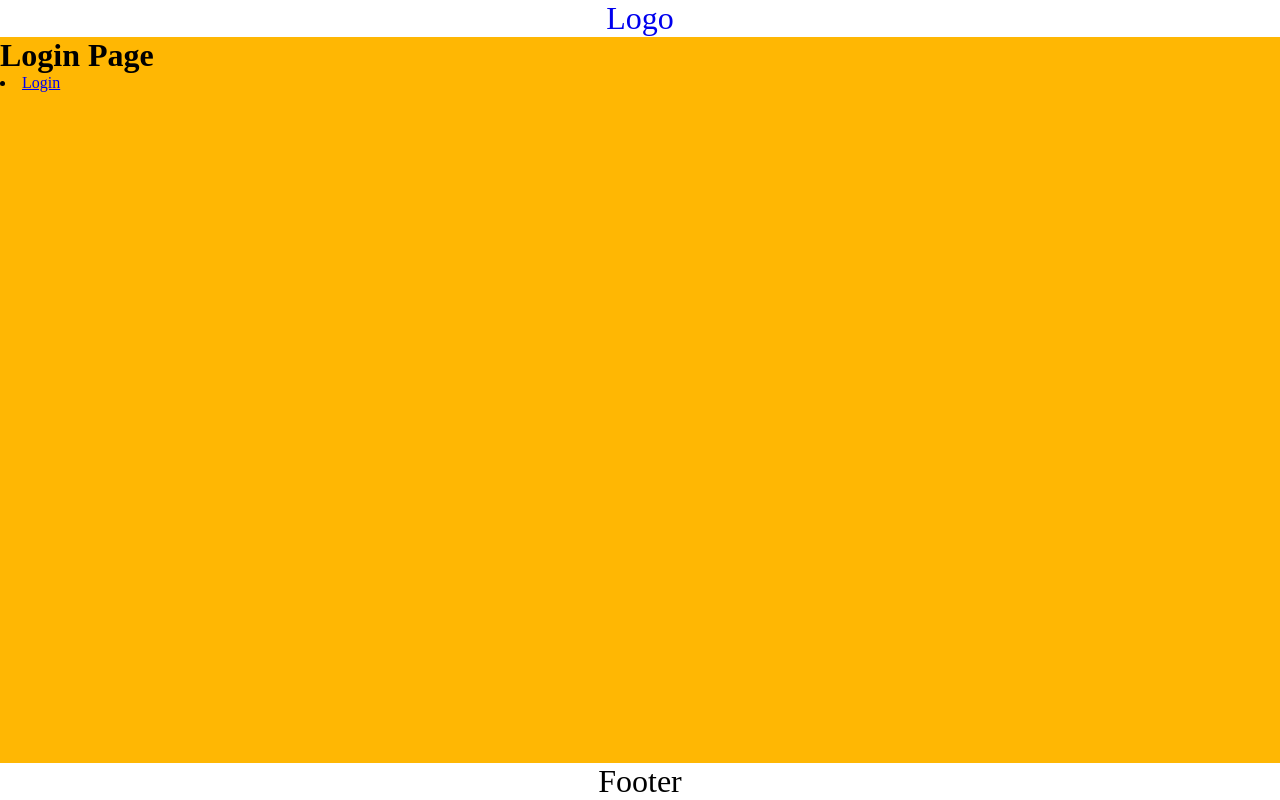
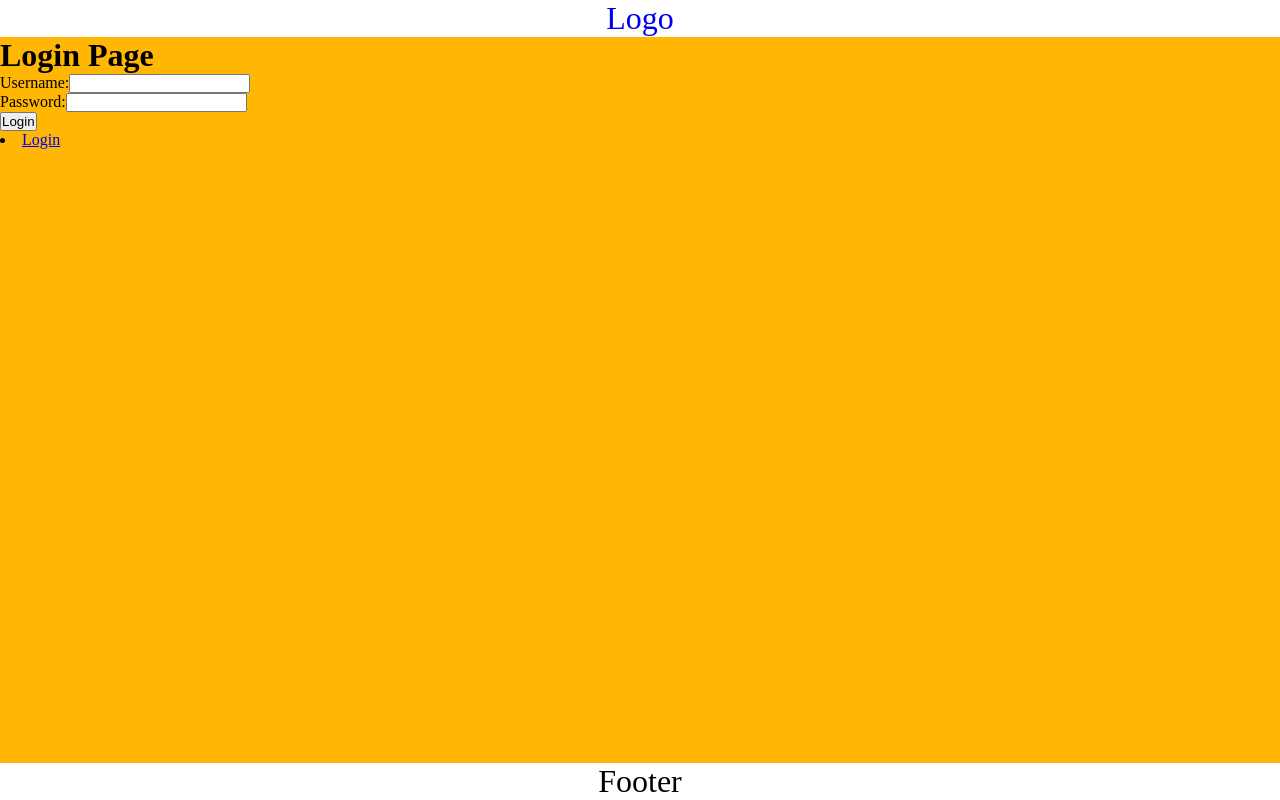
Before and after one commit to AnderDevitt/cafe-app, a React (Create React App) app: page /login in a window 1280 px wide. Built offline with nearby package versions, Linux system fonts and the light colour scheme.

Commit message:
working login form

```diff
--- a/package.json
+++ b/package.json
@@ -7,6 +7,7 @@
     "@testing-library/jest-dom": "^4.2.4",
     "@testing-library/react": "^9.5.0",
     "@testing-library/user-event": "^7.2.1",
+    "axios": "^0.27.2",
     "react": "^18.2.0",
     "react-dom": "^18.2.0",
     "react-router-dom": "^6.3.0",
--- a/src/components/App.js
+++ b/src/components/App.js
@@ -1,4 +1,4 @@
-import React from 'react'
+import React, {useState} from 'react'
 import "../stylesheet.css"
 import {
   BrowserRouter as Router,
--- a/src/components/Login.js
+++ b/src/components/Login.js
@@ -1,11 +1,58 @@
 import React from 'react'
+import { useState } from 'react'
 import { Link } from "react-router-dom";
 
 function Login() {
+  const initialFormData = {
+    user: "",
+    password: ""
+  }
+
+  const [formData, setFormData] = useState(initialFormData)
+
+  const handleSubmit = (e) => {
+    e.preventDefault()
+//     axios.post("https://URL.OF.API", formData)
+//     .then(response => {
+//       //get token from response
+//       const token  =  response.data.token;
+
+//       //set JWT token to local
+//       localStorage.setItem("token", token);
+
+//       //set token to axios common header
+//       setAuthToken(token);
+
+// //redirect user to home page
+//       window.location.href = 'whereever you want'
+//     })
+//     .catch(err => console.log(err));
+setFormData(initialFormData)
+}
+
+  const handleUser = (e) => {
+    setFormData({
+      ...formData,
+      [e.target.name]: e.target.value
+    })
+  }
+
+
+
   return (
     <div>
         <h1> Login Page</h1>
-
+            <form onSubmit={handleSubmit}>
+              <div>
+                <label>Username:</label>
+                <input type="text" name="user" id="user" value={formData.user} onChange={handleUser}/>
+              </div>
+              <div>
+                <label>Password:</label>
+                <input type="password" name="password" id="password" value={formData.password} onChange={handleUser}/>
+              </div>
+              <input type="submit" value="Login" />
+            </form>
         <li>
              <Link to="/admin">Login</Link>
         </li>
```
Also changed, not shown: 1 other file (tests, documents, lock files or other folders).
